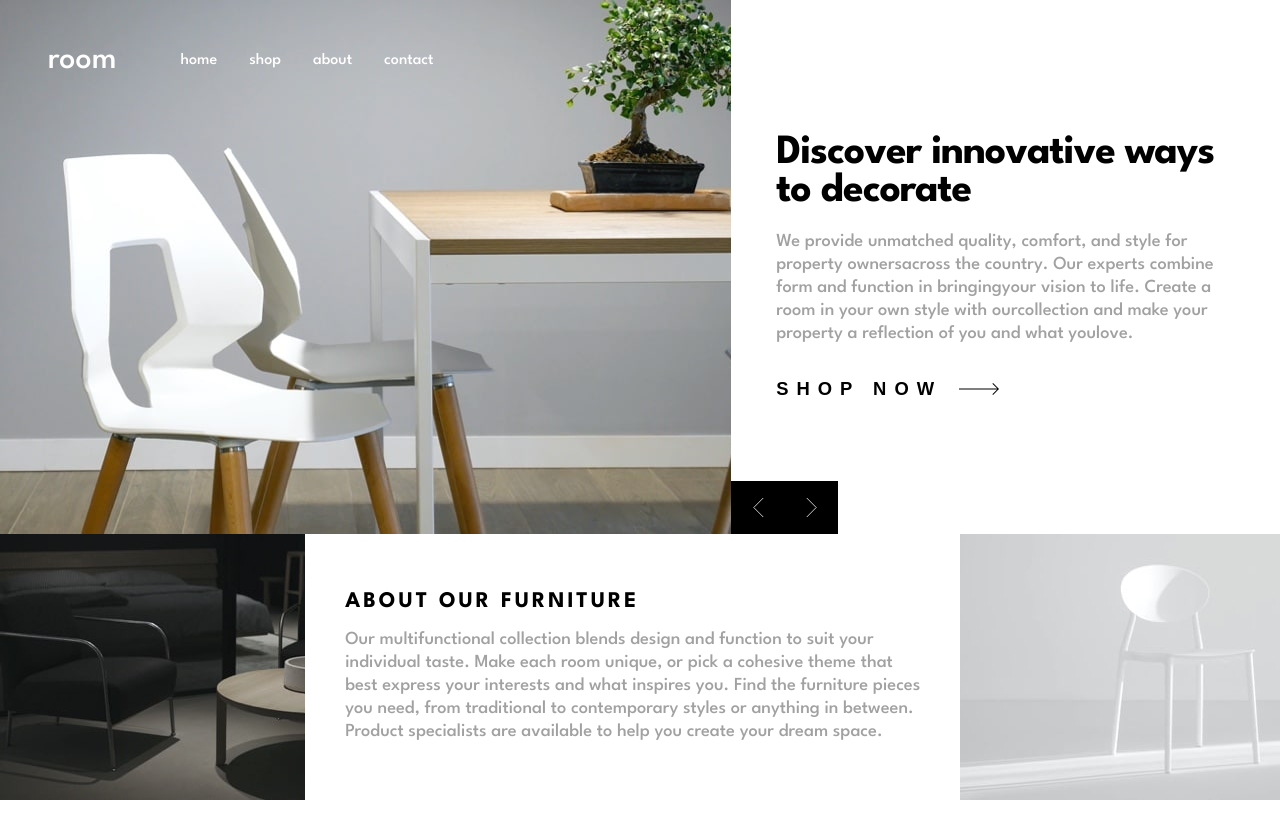
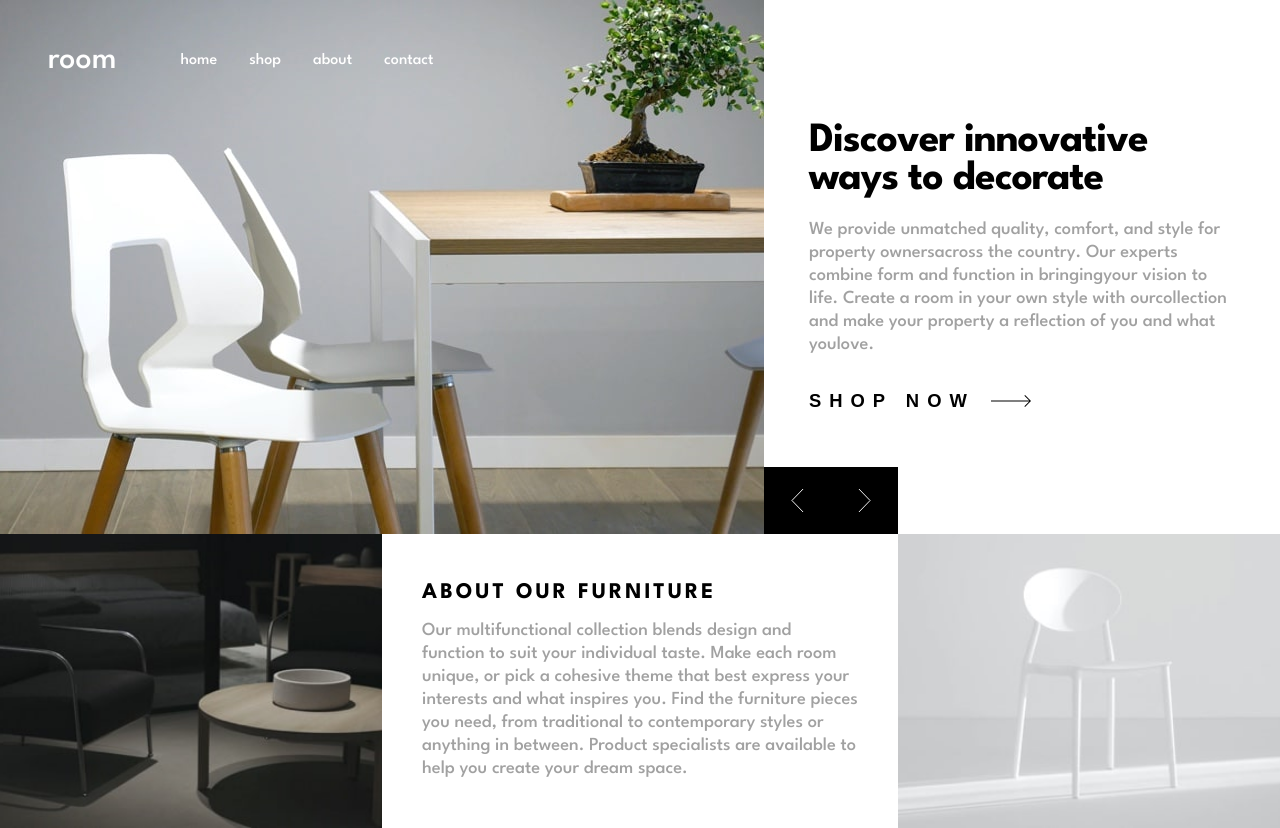
Before and after one commit to Naithcots/room-homepage, a Next.js app: page / in a window 1280 px wide. Before the commit the page ends 800 px from the top, so only its background shows below. Built offline with nearby package versions, Linux system fonts and the light colour scheme.

Commit message:
Change layout to grid, improve image position

```diff
--- a/src/components/About/index.module.css
+++ b/src/components/About/index.module.css
@@ -23,24 +23,29 @@
   height: auto;
 }
 
-@media screen and (min-width: 50em) {
-  .about {
-    display: flex;
-    align-items: center;
-  }
-
+@media screen and (min-width: 840px) {
   .panel {
     padding-inline: 2.5em;
     max-width: 70ch;
+
+    grid-column: 2 / 4;
   }
 
-  .image-container {
-    overflow: hidden;
+  .image-container:first-child {
+    grid-column: 1 / 2;
+    grid-row: 2 / 3;
+  }
+
+  .image-container:last-child {
+    grid-column: 4 / 5;
+    grid-row: 2 / 3;
   }
 
   .image {
     margin-inline: unset;
     max-width: unset;
+    width: 100%;
     height: 100%;
+    object-fit: cover;
   }
 }
--- a/src/components/About/index.tsx
+++ b/src/components/About/index.tsx
@@ -3,7 +3,7 @@ import styles from "./index.module.css";
 
 const About = () => {
   return (
-    <section className={styles.about}>
+    <>
       <div className={styles["image-container"]}>
         <Image
           src={"/images/image-about-dark.jpg"}
@@ -33,7 +33,7 @@ const About = () => {
           className={styles.image}
         />
       </div>
-    </section>
+    </>
   );
 };
 export default About;
--- /dev/null
+++ b/src/components/Hero/ArrowContainer/index.module.css
@@ -0,0 +1,54 @@
+.icon {
+  width: 20%;
+  height: auto;
+}
+
+.arrow-container {
+  display: flex;
+
+  position: absolute;
+  bottom: 0;
+  right: 0;
+}
+
+.arrow-container-desktop {
+  display: none;
+
+  width: 100%;
+  position: absolute;
+  bottom: 0;
+  left: 0;
+}
+
+.arrow {
+  appearance: none;
+
+  width: 4em;
+  aspect-ratio: 1 / 1;
+  border: none;
+
+  display: grid;
+  place-items: center;
+
+  cursor: pointer;
+
+  background-color: black;
+}
+
+.arrow:hover {
+  background-color: var(--very-dark-gray);
+}
+
+@media screen and (min-width: 840px) {
+  .arrow-container {
+    display: none;
+  }
+
+  .arrow-container-desktop {
+    display: flex;
+  }
+
+  .arrow {
+    width: 50%;
+  }
+}
--- a/src/components/Hero/ArrowContainer.tsx
+++ b/src/components/Hero/ArrowContainer/index.tsx
@@ -1,7 +1,6 @@
 import Image from "next/image";
-import { FC, useState } from "react";
+import { FC } from "react";
 import styles from "./index.module.css";
-import slides from "./data/slides";
 
 type ArrowContainerProps = {
   variant: "mobile" | "desktop";
--- a/src/components/Hero/index.module.css
+++ b/src/components/Hero/index.module.css
@@ -1,55 +1,16 @@
-.first-panel {
+.cols-first {
   position: relative;
-  overflow: hidden;
 }
 
-.image {
+.mobile-image {
   display: block;
-  height: auto;
-  width: 100%;
 }
 
 .desktop-image {
   display: none;
 }
 
-.arrow-container {
-  position: absolute;
-  bottom: 0;
-  right: 0;
-
-  display: flex;
-}
-
-.arrow-container-desktop {
-  display: none;
-}
-
-.arrow {
-  appearance: none;
-
-  width: 4em;
-  aspect-ratio: 1 / 1;
-  border: none;
-
-  display: grid;
-  place-items: center;
-
-  cursor: pointer;
-
-  background-color: black;
-}
-
-.arrow:hover {
-  background-color: var(--very-dark-gray);
-}
-
-.icon {
-  width: auto;
-  max-height: 35%;
-}
-
-.second-panel {
+.cols-third {
   padding: 3rem var(--p-container);
 
   display: flex;
@@ -92,40 +53,40 @@
   letter-spacing: 8px;
 }
 
-@media screen and (min-width: 40em) {
-  .image {
+@media screen and (min-width: 376px) {
+  .mobile-image {
     display: none;
   }
 
   .desktop-image {
     display: block;
+    width: 100%;
+    object-fit: cover;
+    object-position: top left;
   }
 }
 
 @media screen and (min-width: 840px) {
-  .hero {
-    display: grid;
-    grid-template-columns: 1fr 0.75fr;
+  .cols-first {
+    grid-column: 1 / 3;
+    grid-row: 1 / 2;
   }
 
-  .first-panel {
-    overflow: hidden;
+  .cols-second {
+    position: relative;
+    grid-column: 3 / 4;
+    grid-row: 1 / 2;
+
+    z-index: 10;
   }
 
-  .second-panel {
-    max-width: 75ch;
+  .cols-third {
     padding-inline: clamp(2rem, 2.25vw + 1rem, 5rem);
+
+    grid-column: 3 / 5;
+    grid-row: 1 / 2;
 
     position: relative;
     justify-content: center;
   }
-
-  .arrow-container {
-    display: none;
-  }
-
-  .arrow-container-desktop {
-    display: flex;
-    left: 0;
-  }
 }
--- a/src/components/Hero/index.tsx
+++ b/src/components/Hero/index.tsx
@@ -1,8 +1,8 @@
 import Image from "next/image";
-import { FC, useState } from "react";
+import { useState } from "react";
+import ArrowContainer from "./ArrowContainer";
+import slides from "./data/slides";
 import styles from "./index.module.css";
-import slides from "./data/slides";
-import ArrowContainer from "./ArrowContainer";
 
 const slidesCount = slides.length;
 
@@ -18,16 +18,15 @@ const Hero = () => {
   };
 
   return (
-    <section className={styles.hero}>
-      <div className={styles["first-panel"]}>
+    <>
+      <div className={styles["cols-first"]}>
         <Image
           src={slides[slideId].imageUrl.mobile}
           width={375}
           height={360}
           alt=""
-          className={styles.image}
+          className={styles["mobile-image"]}
         />
-
         <Image
           src={slides[slideId].imageUrl.desktop}
           width={840}
@@ -41,7 +40,16 @@ const Hero = () => {
           nextSlide={nextSlide}
         />
       </div>
-      <div className={styles["second-panel"]}>
+
+      <div className={styles["cols-second"]}>
+        <ArrowContainer
+          variant="desktop"
+          previousSlide={previousSlide}
+          nextSlide={nextSlide}
+        />
+      </div>
+
+      <div className={styles["cols-third"]}>
         <h2 className={styles.title}>{slides[slideId].title}</h2>
         <p className={styles.description}>{slides[slideId].description}</p>
         <button className={styles.cta}>
@@ -54,13 +62,8 @@ const Hero = () => {
             className={styles["cta-arrow"]}
           />
         </button>
-        <ArrowContainer
-          variant="desktop"
-          previousSlide={previousSlide}
-          nextSlide={nextSlide}
-        />
       </div>
-    </section>
+    </>
   );
 };
 export default Hero;
--- /dev/null
+++ b/src/components/MainGrid/index.module.css
@@ -0,0 +1,8 @@
+@media screen and (min-width: 840px) {
+  .grid {
+    position: relative;
+    display: grid;
+    grid-template-columns: 1fr 1fr 0.35fr 1fr;
+    grid-template-rows: repeat(2, auto);
+  }
+}
--- /dev/null
+++ b/src/components/MainGrid/index.tsx
@@ -0,0 +1,15 @@
+import About from "../About";
+import Hero from "../Hero";
+import styles from "./index.module.css";
+
+const MainGrid = () => {
+  return (
+    <main>
+      <div className={styles.grid}>
+        <Hero />
+        <About />
+      </div>
+    </main>
+  );
+};
+export default MainGrid;
--- a/src/pages/index.tsx
+++ b/src/pages/index.tsx
@@ -1,8 +1,7 @@
-import About from "@/components/About";
 import Header from "@/components/Header";
-import Hero from "@/components/Hero";
+import MainGrid from "@/components/MainGrid";
+import styles from "@/styles/Home.module.css";
 import Head from "next/head";
-import styles from "@/styles/Home.module.css";
 
 const Home = () => {
   return (
@@ -13,8 +12,7 @@ const Home = () => {
 
       <div className={styles.container}>
         <Header />
-        <Hero />
-        <About />
+        <MainGrid />
       </div>
     </>
   );
```
